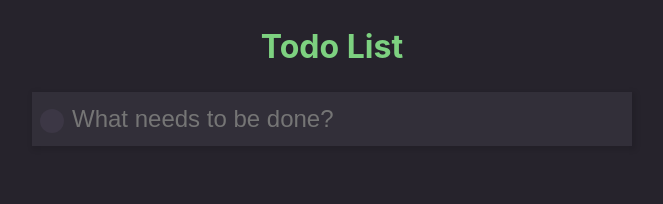
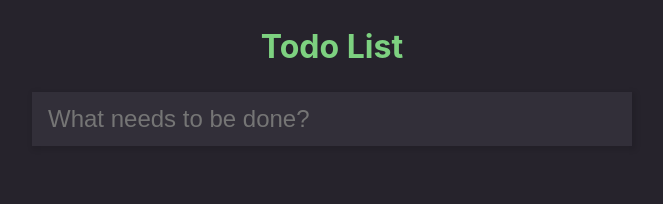
Before and after one commit to vanessa-dev/todo-list, a React (Create React App) app: page / in a window 1280 px wide. Shown: the top 204 px of the page, without its empty margins (308-971 px from the left). Built offline with nearby package versions, Linux system fonts and the light colour scheme.

Commit message:
chore: start component

```diff
--- a/src/App.js
+++ b/src/App.js
@@ -28,7 +28,7 @@
       <h1>Todo List</h1>
       <section className="card">
         <header>
-          <input type="checkbox"/>
+        {tasks.length > 0  && <input type="checkbox"/>}
           <input type="text"   onKeyPress={handleKeyPress} placeholder="What needs to be done?"/>
         </header>
 
```
